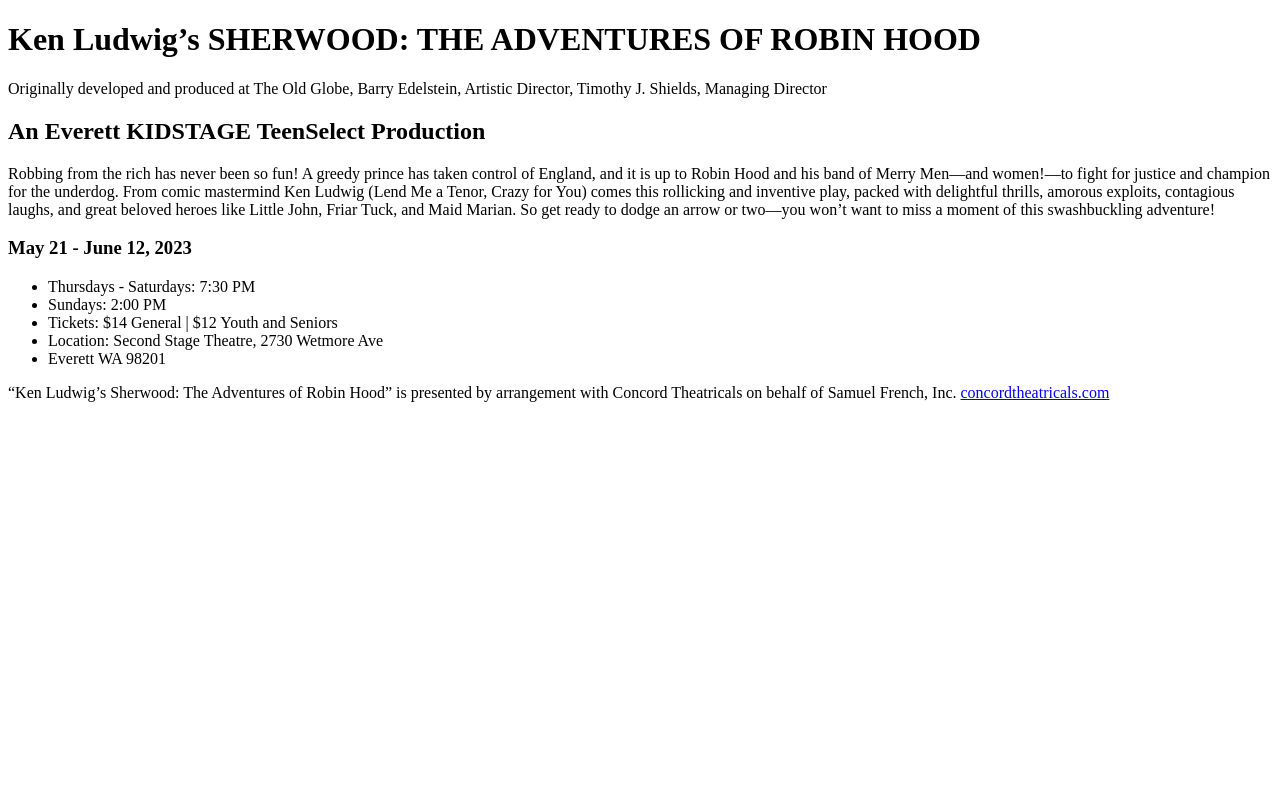
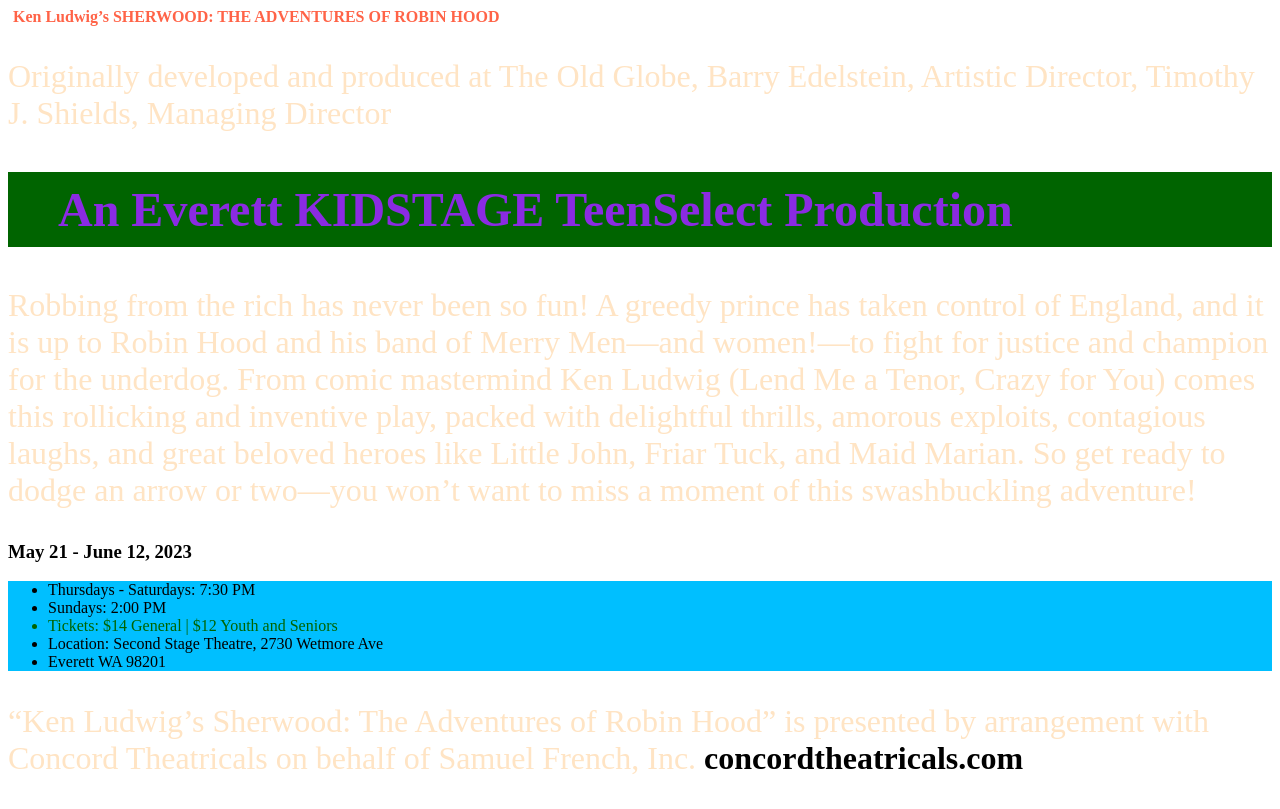
Before and after one commit to qscvhu8/Graph130, a plain HTML site: page pages/theater.html in a window 1280 px wide. Drawn offline with Linux system fonts and the light colour scheme.

Commit message:
Update theater.html

```diff
--- a/pages/theater.html
+++ b/pages/theater.html
@@ -4,17 +4,28 @@
     <meta charset="UTF-8">
     <meta name="viewport" content="width=device-width, initial-scale=1.0">
     <title>Theater Bill</title>
+    <style>
+        p {
+            color:bisque; font-size:2em;
+        }
+        ul{
+            background-color: deepskyblue;
+        }
+        a {
+            color:black; font-weight: bold; text-decoration: none;
+        }
+    </style>
 </head>
 <body>
-    <h1>Ken Ludwig’s SHERWOOD: THE ADVENTURES OF ROBIN HOOD</h1>
+    <h1 style="color:tomato; font-size: 1em; margin:5px">Ken Ludwig’s SHERWOOD: THE ADVENTURES OF ROBIN HOOD</h1>
     <p>Originally developed and produced at The Old Globe, Barry Edelstein, Artistic Director, Timothy J. Shields, Managing Director </p>
-    <h2>An Everett KIDSTAGE TeenSelect Production</h2>
+    <h2 style="color:blueviolet; font-size:3em; padding:10px 30px 10px 50px; background-color: darkgreen;">An Everett KIDSTAGE TeenSelect Production</h2>
     <p>Robbing from the rich has never been so fun! A greedy prince has taken control of England, and it is up to Robin Hood and his band of Merry Men—and women!—to fight for justice and champion for the underdog. From comic mastermind Ken Ludwig (Lend Me a Tenor, Crazy for You) comes this rollicking and inventive play, packed with delightful thrills, amorous exploits, contagious laughs, and great beloved heroes like Little John, Friar Tuck, and Maid Marian. So get ready to dodge an arrow or two—you won’t want to miss a moment of this swashbuckling adventure!</p>
     <h3>May 21 - June 12, 2023</h3>
     <ul>
         <li>Thursdays - Saturdays: 7:30 PM</li>
         <li>Sundays: 2:00 PM</li>
-        <li>Tickets: $14 General | $12 Youth and Seniors</li>
+        <li style="color: darkgreen;">Tickets: $14 General | $12 Youth and Seniors</li>
         <li>Location: Second Stage Theatre, 2730 Wetmore Ave</li>
          <li>Everett WA 98201</li>
     </ul>
```
